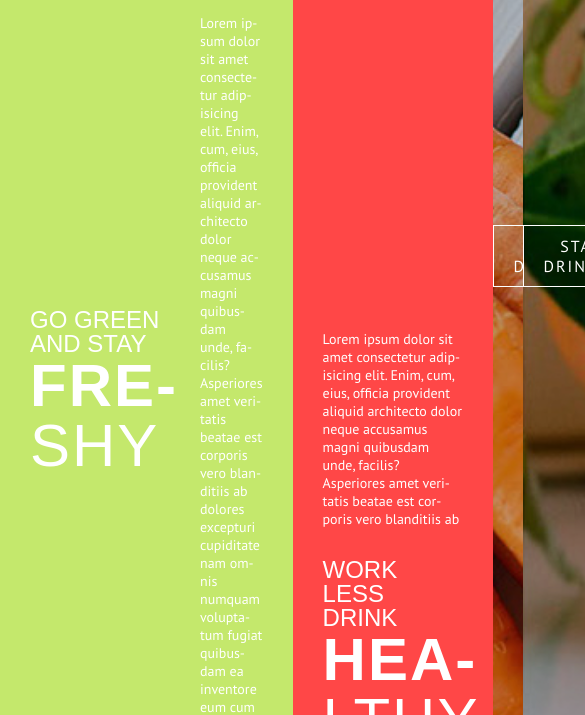
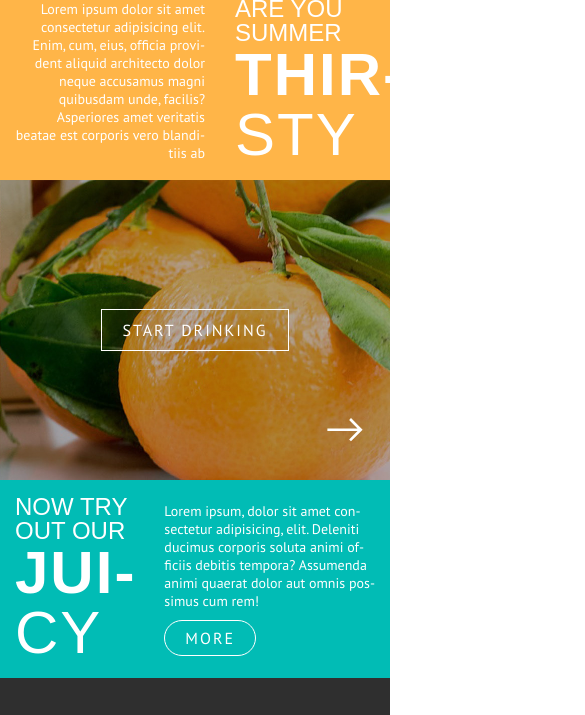
Before and after one commit to artur-stark/organic-juicy, a plain HTML site: page index.html in a window 390 px wide. Shown: the part 1192-1907 px from the top of the page, 585 px wide, since content can reach past the window. Drawn offline with Linux system fonts and the light colour scheme; a web font is replaced by a local one.

Commit message:
adapting for mobile

```diff
--- a/index.html
+++ b/index.html
@@ -56,7 +56,7 @@
 					<p>Lorem ipsum dolor sit amet consectetur adipisicing elit. Enim, cum, eius, officia provident aliquid architecto dolor neque accusamus magni quibusdam unde, facilis? Asperiores amet veritatis beatae est corporis vero blanditiis ab dolores excepturi cupiditate nam omnis numquam voluptatum fugiat quibusdam ea inventore eum cum quasi voluptatem.</p>
 				</div>
 			</article>
-			<article class="healthy common commor--col-rev">
+			<article class="healthy common common--col-rev">
 				<h2 class="title">WORK LESS DRINK <span>HEA&shy;LTHY</span></h2>
 				<div class="common__desc">
 					<p>Lorem ipsum dolor sit amet consectetur adipisicing elit. Enim, cum, eius, officia provident aliquid architecto dolor neque accusamus magni quibusdam unde, facilis? Asperiores amet veritatis beatae est corporis vero blanditiis ab</p>
@@ -102,7 +102,7 @@
 			</fotter>
 			<article class="sidebar common">
 				<div class="title">NOW TRY OUT OUR <span>JUI&shy;CY</span></div>
-				<div class="commor-desc"><p>
+				<div class="common__desc"><p>
 					Lorem ipsum, dolor sit amet consectetur adipisicing, elit. Deleniti ducimus corporis soluta animi officiis debitis tempora? Assumenda animi quaerat dolor aut omnis possimus cum rem!
 				</p>
           <button class="btn btn--rounded">MORE</button>
--- a/style.css
+++ b/style.css
@@ -281,12 +281,12 @@ body {
   padding-bottom: 50px;
 }
 
-.commor--col-rev {
+.common--col-rev {
   flex-direction: column-reverse;
   justify-content: flex-start;
 }
 
-.commor--col-rev .common__desc{
+.common--col-rev .common__desc{
   max-width: 140px;
 }
 
@@ -296,7 +296,7 @@ body {
 }
 
 .thirsty .common__desc{
-  width: 200px;
+  max-width: 200px;
 }
 
 .common--row-rev {
@@ -315,7 +315,7 @@ body {
   grid-area: orange;
   background: url("img/orange.jpg");
   background-clip: border-box;
-  background-size: auto 100%;
+  background-size: cover;
   background-repeat: no-repeat;
   display: flex;
   justify-content: center;
@@ -456,3 +456,103 @@ border: 2px solid #fff;
  padding-bottom: 7px;
  margin-top: 10px;
 }
+
+@media (max-width:1249px){
+  .footer{
+    grid-template-columns: 1fr 1.5fr 1fr;
+  grid-template-rows: max-content 100px;
+  grid-template-areas: "socials form logo" ". . copy";
+
+  padding-left: 5%
+  }
+}
+
+@media (max-width:1200px){
+  .main{
+    grid-template-columns: 1fr 0.5fr 0.5fr 1fr;
+    grid-template-rows: auto;
+    grid-template-areas: "freshy freshy freshy healthy"
+    "slider-arrows slider-arrows slider-arrows healthy"
+    "thirsty thirsty thirsty thirsty"
+    "slider-dots slider-dots orange  orange";
+
+  }
+  .slider-dots, .slider-arrows, .orange{
+    height: 300px;
+  }
+  .slider-arrows__item, .slider-dots img{
+    width: 100%;
+  }
+  .wrapper-down{
+    grid-template-columns: auto;
+    grid-template-rows: max-content;
+    grid-template-areas: "sidebar" "footer";
+  }
+  .common--row-rev{
+    padding-right: 90px;
+  }
+
+  .sidebar .common__desc{
+    max-width: 200px;
+  }
+  .sidebar{
+    padding-left: 110px;
+  }
+
+  .header{
+    grid-template-columns: repeat(3, max-content);
+    grid-template-areas: "logo nav search";
+    justify-content: space-between;
+    padding: 20px;
+  }
+}
+
+@media (max-width:760px){
+  .footer{
+    grid-template-columns: 1fr;
+    grid-template-rows: auto;
+    grid-template-areas: "socials" "form" "logo" "copy";
+    justify-items: center;
+    gap:30px;
+    padding: 40px 20px;
+  }
+
+}
+
+@media(max-width:700px){
+  .header__nav{
+    display: none;
+  }
+}
+
+@media(max-width:680px){
+  .main{
+    grid-template-columns: 1fr;
+    grid-template-rows: auto;
+    grid-template-areas: "healthy" "slider-arrows" "freshy" "slider-dots" "thirsty" "orange";
+  }
+  .healthy{
+    padding-bottom: 30px;
+  }
+  .common--col-rev{
+    flex-direction: row-reverse;
+    justify-content: center;
+  }
+  .common--col-rev .common__desc, .thirsty .common__desc, .sidebar .common__desc{
+    max-width: unset;
+  }
+  .common--row-rev{
+    padding-right: 30px;
+  }
+  .sidebar{
+    padding-left: 30px;
+  }
+
+  .common{
+    padding: 15px;
+  }
+  .form__input{
+    width: 160px;
+  }
+
+}
```
